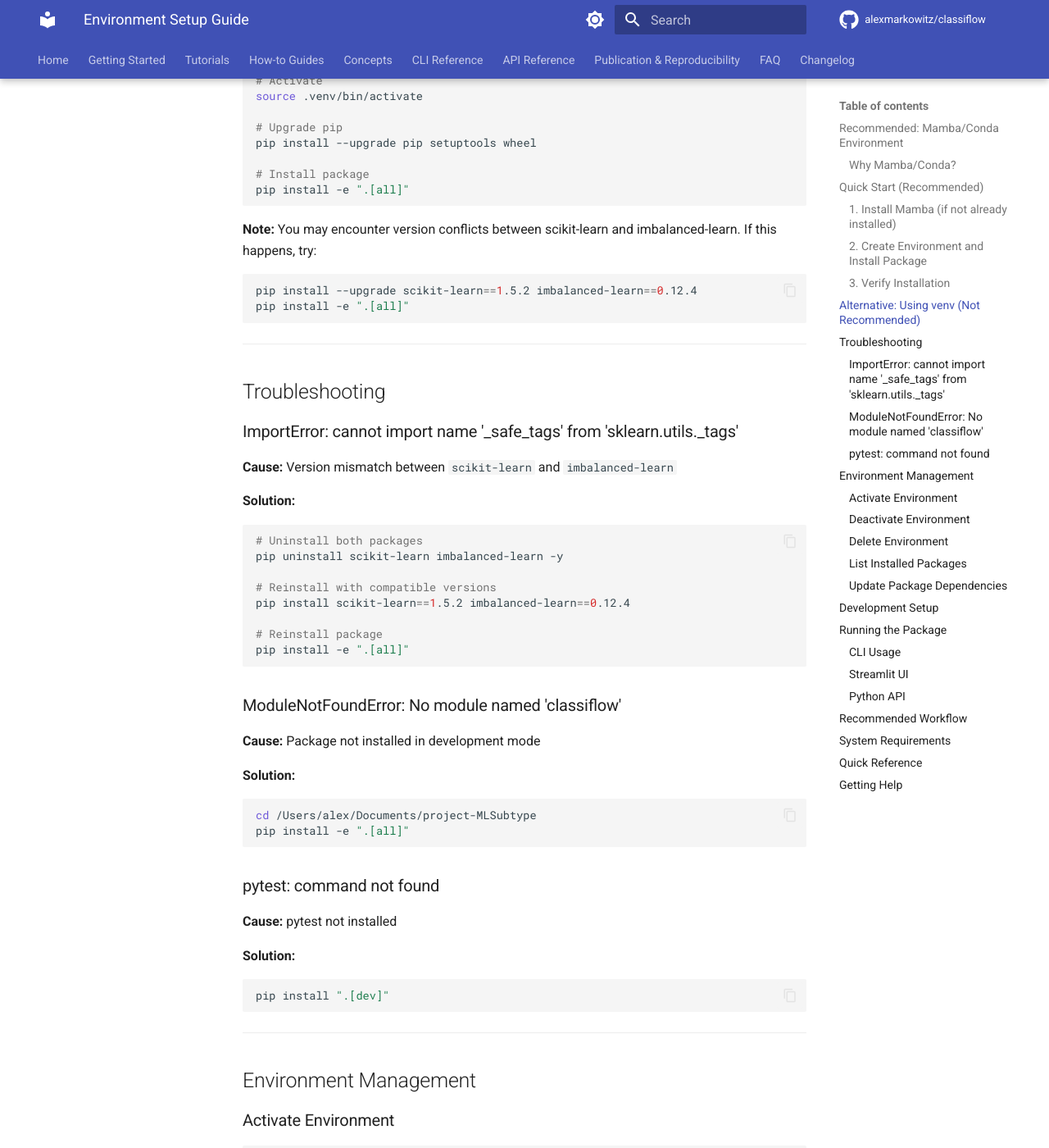
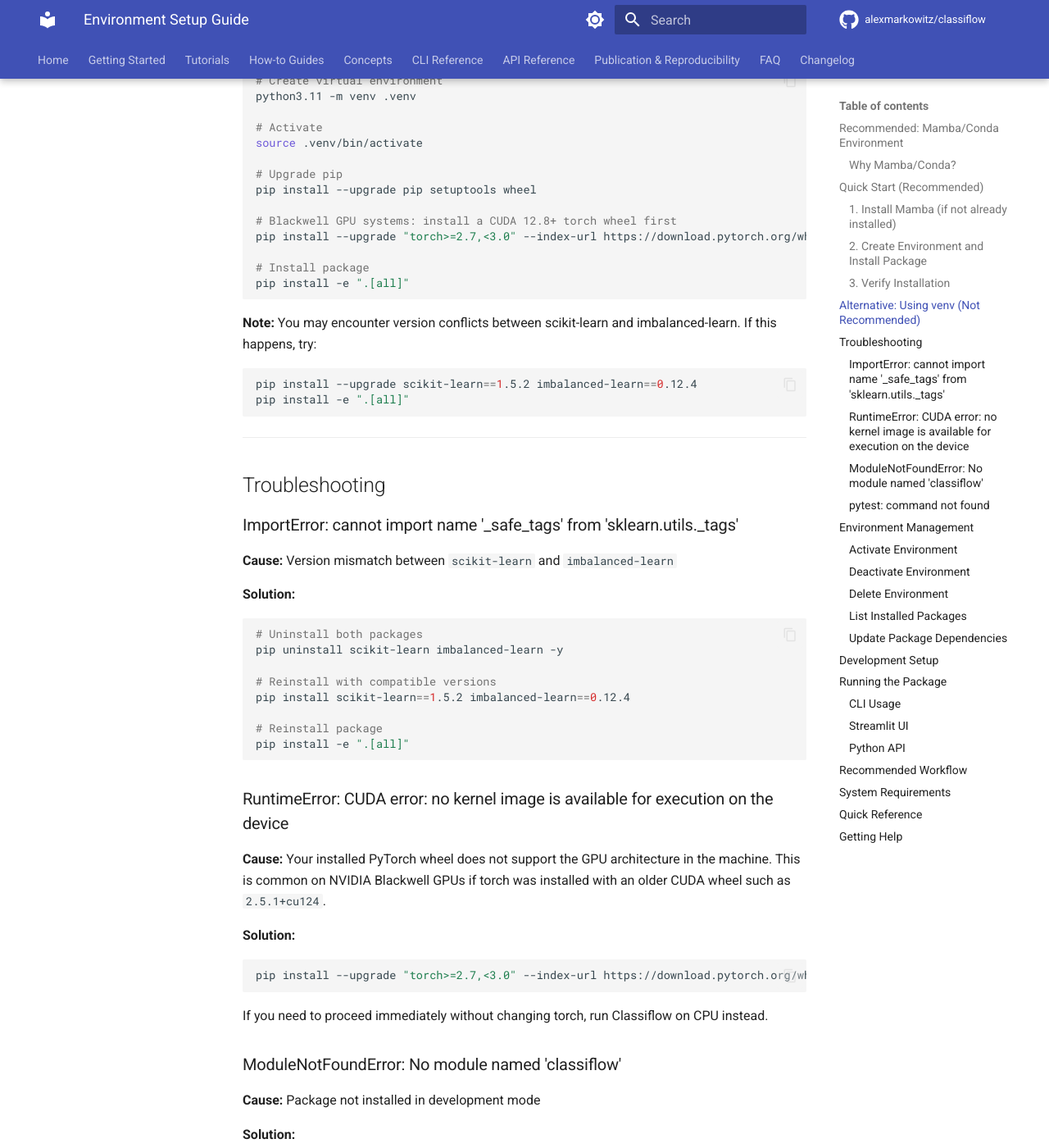
Before and after one commit to amarkowitzchla/classiflow, an MkDocs documentation site: the page built from docs/ENVIRONMENT.md, in a window 1280 px wide and 1400 px high, scrolled down 1752 px. Shown: the whole window at 82% size. Built offline with MkDocs 1.6.1 and Material for MkDocs 9.7.7, drawn with Linux system fonts in a browser that asks for light colours; comment, search, counter and statistics services are not loaded; the version menu is left out; some of the changed text lies outside the part shown.

Commit message:
update packages for blackwell

````diff
--- a/docs/ENVIRONMENT.md
+++ b/docs/ENVIRONMENT.md
@@ -47,6 +47,9 @@ mamba create -n classiflow-env python=3.11 -y
 # Activate environment
 mamba activate classiflow-env
 
+# Blackwell GPU systems: install a CUDA 12.8+ torch wheel first
+pip install --upgrade "torch>=2.7,<3.0" --index-url https://download.pytorch.org/whl/cu128
+
 # Install package with all dependencies
 pip install -e ".[all]"
 ```
@@ -80,6 +83,9 @@ source .venv/bin/activate
 # Upgrade pip
 pip install --upgrade pip setuptools wheel
 
+# Blackwell GPU systems: install a CUDA 12.8+ torch wheel first
+pip install --upgrade "torch>=2.7,<3.0" --index-url https://download.pytorch.org/whl/cu128
+
 # Install package
 pip install -e ".[all]"
 ```
@@ -110,6 +116,17 @@ pip install scikit-learn==1.5.2 imbalanced-learn==0.12.4
 # Reinstall package
 pip install -e ".[all]"
 ```
+
+### RuntimeError: CUDA error: no kernel image is available for execution on the device
+
+**Cause:** Your installed PyTorch wheel does not support the GPU architecture in the machine. This is common on NVIDIA Blackwell GPUs if torch was installed with an older CUDA wheel such as `2.5.1+cu124`.
+
+**Solution:**
+```bash
+pip install --upgrade "torch>=2.7,<3.0" --index-url https://download.pytorch.org/whl/cu128
+```
+
+If you need to proceed immediately without changing torch, run Classiflow on CPU instead.
 
 ### ModuleNotFoundError: No module named 'classiflow'
 
--- a/pyproject.toml
+++ b/pyproject.toml
@@ -38,7 +38,7 @@ dependencies = [
     "typer>=0.9.0",
     "pydantic>=2.0.0,<3.0.0",
     "pyyaml>=6.0,<7.0",
-    "torch>=2.0.0,<2.6.0",
+    "torch>=2.7.0,<3.0.0",
     "seaborn>=0.12"
 ]
 
--- a/requirements.txt
+++ b/requirements.txt
@@ -1,3 +1,6 @@
+# NVIDIA Blackwell GPUs require a CUDA 12.8+ PyTorch wheel.
+# Install from https://download.pytorch.org/whl/cu128 for GPU use.
+torch>=2.7.0,<3.0.0
 streamlit>=1.36
 uvicorn[standard]>=0.27.0
 fastapi>=0.109.0
````
Also changed, not shown: CHANGELOG.md (+3 -0 lines), README.md (+18 -0 lines).
